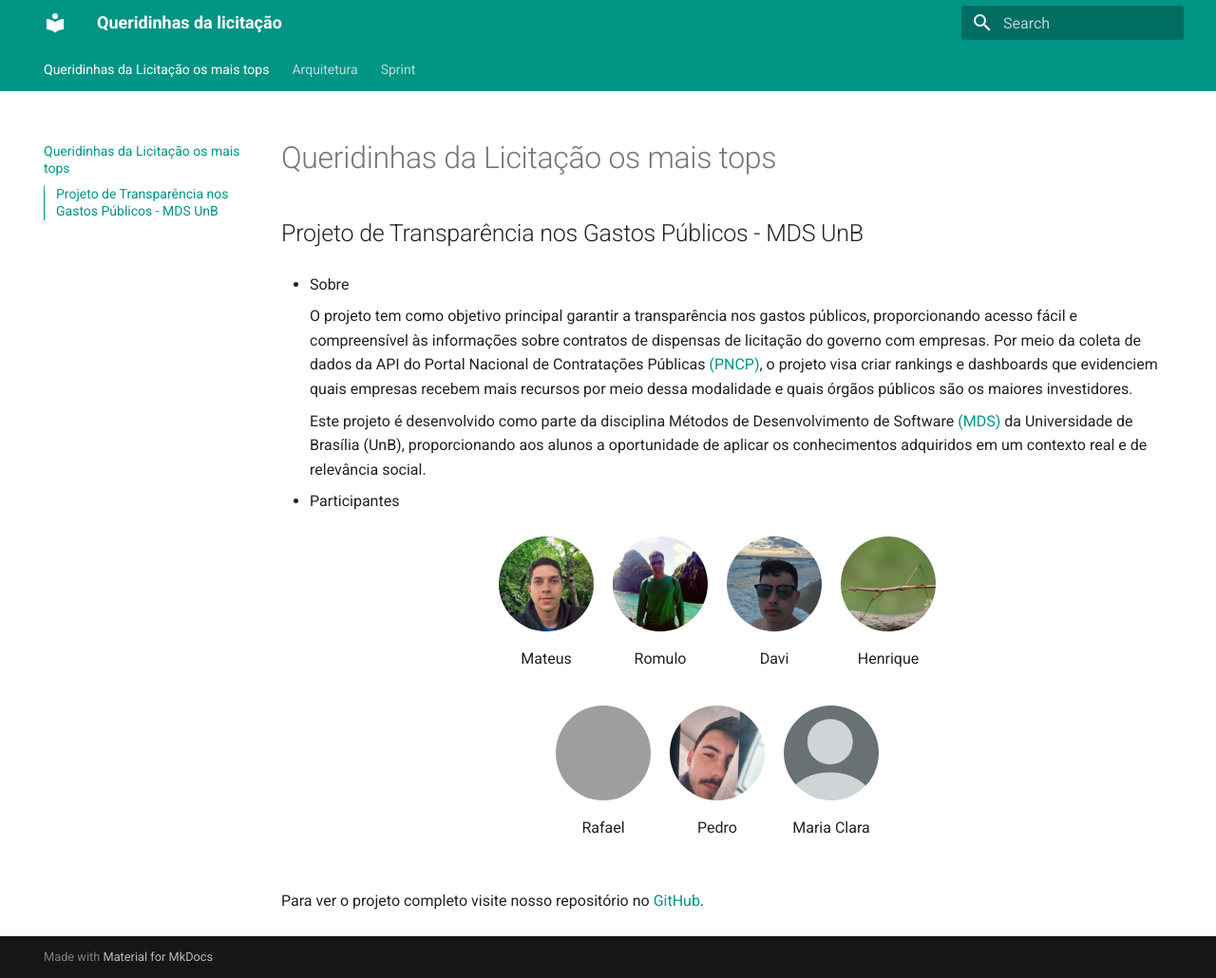
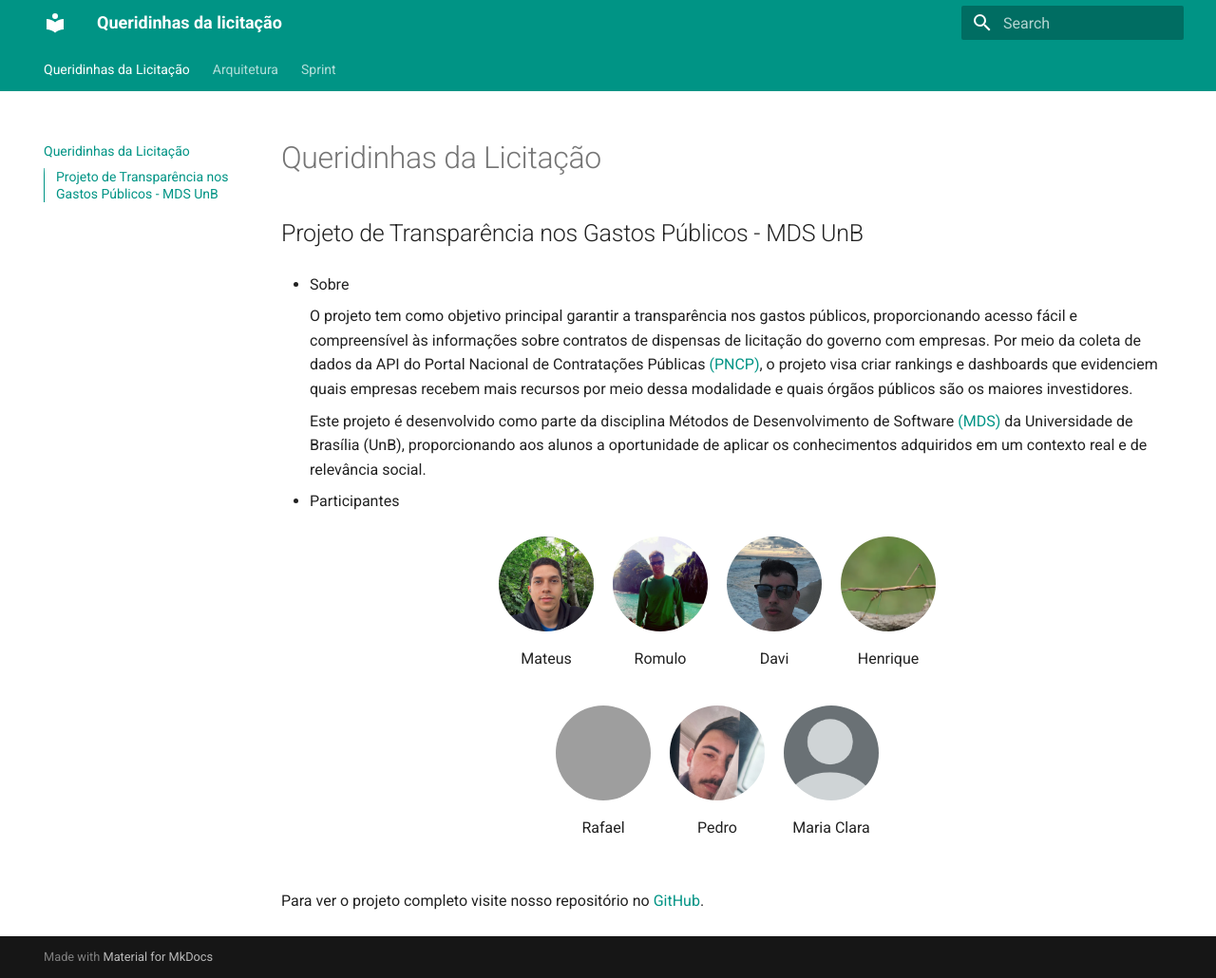
Before and after one commit to davi-aguiar-vieira/mkdocs-teste, an MkDocs documentation site: the page built from docs/index.md, in a window 1280 px wide and 1030 px high. Shown: the whole window at 95% size. Built offline with MkDocs 1.6.1 and Material for MkDocs 9.7.7, drawn with Linux system fonts in a browser that asks for light colours; grey boxes are pictures that could not be loaded.

Commit message:
Resolvida a atualizaçãõ

```diff
--- a/docs/index.md
+++ b/docs/index.md
@@ -1,4 +1,4 @@
-# Queridinhas da Licitação os mais tops
+# Queridinhas da Licitação
 
 ## Projeto de Transparência nos Gastos Públicos - MDS UnB
 
```
